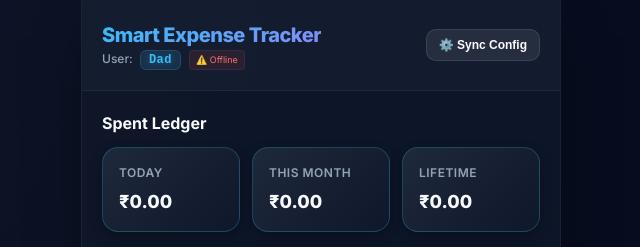
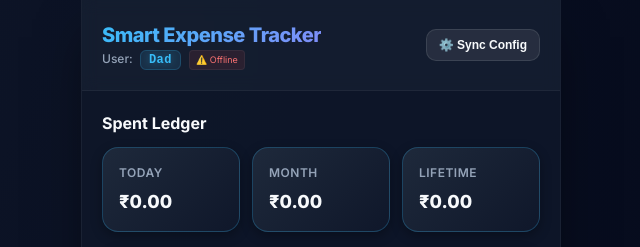
Before and after one commit to techmet/smart-exp-tracker, a React (Vite) app in the folder web/: page / in a window 1280 px wide. Both pictures are taken after a click on the button "Use Offline Mode". Shown: the top 247 px of the page, without its empty margins (319-959 px from the left). Built offline with nearby package versions, Linux system fonts and the light colour scheme.

Commit message:
Fixed alignment

```diff
--- a/web/src/App.tsx
+++ b/web/src/App.tsx
@@ -638,7 +638,7 @@ export default function App() {
                   <h3 className="stat-value" style={{ fontSize: '18px' }}>₹{todaySpent.toFixed(2)}</h3>
                 </div>
                 <div className="stat-card">
-                  <p className="stat-title">This Month</p>
+                  <p className="stat-title">Month</p>
                   <h3 className="stat-value" style={{ fontSize: '18px' }}>₹{currentMonthSpent.toFixed(2)}</h3>
                 </div>
                 <div className="stat-card">
@@ -836,9 +836,9 @@ export default function App() {
 
               {/* Feed Logs Header */}
               <div style={{ display: 'flex', justifyContent: 'space-between', alignItems: 'center', marginBottom: 12 }}>
-                 <h4 className="section-title" style={{ margin: 0 }}>
-                   Results ({filteredExpenses.length}) • Total: <span style={{ color: '#38bdf8' }}>₹{filteredTotal.toFixed(2)}</span>
-                 </h4>
+                <h4 className="section-title" style={{ margin: 0 }}>
+                  Results ({filteredExpenses.length}) • Total: <span style={{ color: '#38bdf8' }}>₹{filteredTotal.toFixed(2)}</span>
+                </h4>
                 {(filterMonth !== 'All' || filterCategory !== 'All' || filterStartDate || filterEndDate || filterPaymentMode !== 'All') && (
                   <button
                     className="settings-btn"
@@ -905,7 +905,7 @@ export default function App() {
           <button
             className="fab"
             onClick={() => setIsAddModalVisible(true)}
-             style={{ bottom: 'calc(84px + env(safe-area-inset-bottom))', right: '24px', zIndex: 15 }}
+            style={{ bottom: 'calc(84px + env(safe-area-inset-bottom))', right: '24px', zIndex: 15 }}
           >
             +
           </button>
```
